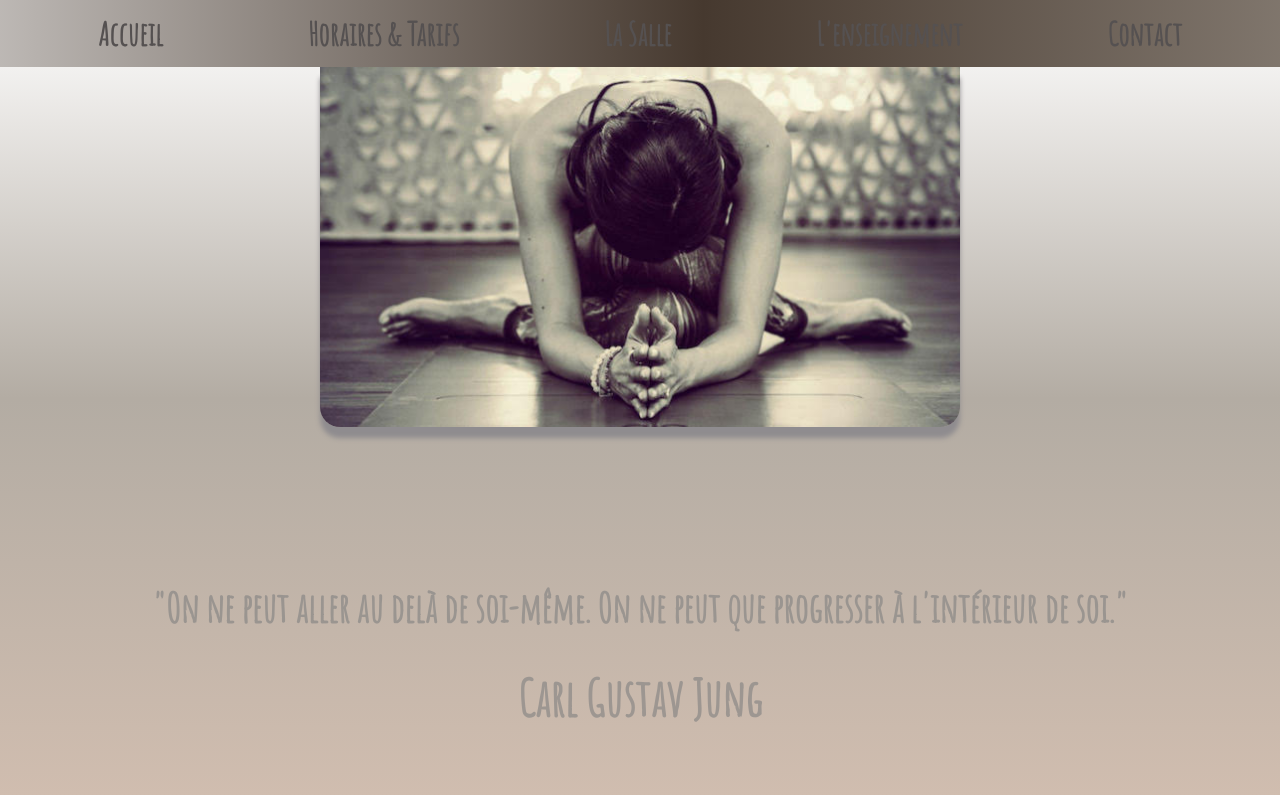
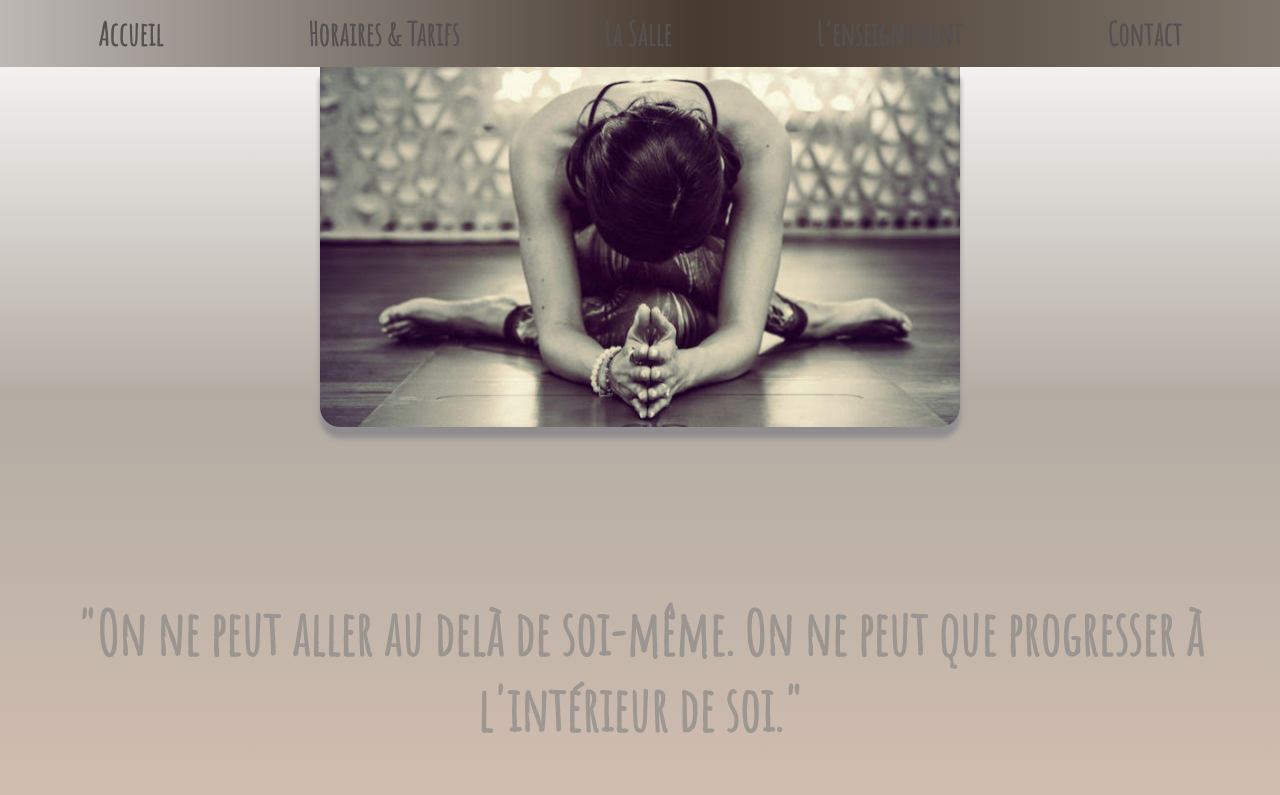
Before and after one commit to Morgan-Leblanc/SiteVritrineYoga, a React (Create React App) app: page / in a window 1280 px wide. Shown: the top 795 px of the page. Built offline with nearby package versions, Linux system fonts and the light colour scheme; a web font is replaced by a local one.

Commit message:
modif acceuil citation

```diff
--- a/src/screens/Acceuil.js
+++ b/src/screens/Acceuil.js
@@ -12,7 +12,7 @@ const Acceuil = () => {
             "On ne peut aller au delà de soi-même. On ne peut que progresser à
             l'intérieur de soi."
           </h1>
-          <h1 style={{ fontSize: 50, fontWeight: "bold" }}>Carl Gustav Jung</h1>
+          <h1 style={{ fontSize: 40, fontWeight: "bold" }}>Carl Gustav Jung</h1>
         </div>
       </div>
     </div>
--- a/src/screens/screensCss/Acceuil.css
+++ b/src/screens/screensCss/Acceuil.css
@@ -8,7 +8,7 @@
 .citationAcceuil {
   font-family: "Amatic SC", sans-serif;
   font-weight: bold;
-  font-size: 20px;
+  font-size: 30px;
   opacity: 0.6;
   height: 30vh;
   margin-top: 10%;
@@ -29,7 +29,7 @@
 
 @media screen and (max-width: 768px) {
   .citationAcceuil {
-    font-size: 10px;
+    font-size: 20px;
   }
   #imgYogiste {
     width: 60vw;
@@ -38,6 +38,6 @@
 }
 @media screen and (max-width: 375px) {
   .citationAcceuil {
-    font-size: 8px;
+    font-size: 20px;
   }
 }
--- a/src/screens/screensCss/Cours_Tarifs.css
+++ b/src/screens/screensCss/Cours_Tarifs.css
@@ -1,6 +1,6 @@
 .coursTarifsContainer {
   width: 99.1vw;
-  height: 130vh;
+  height: auto;
   display: flex;
   font-size: 25px;
   font-weight: bold;
```
